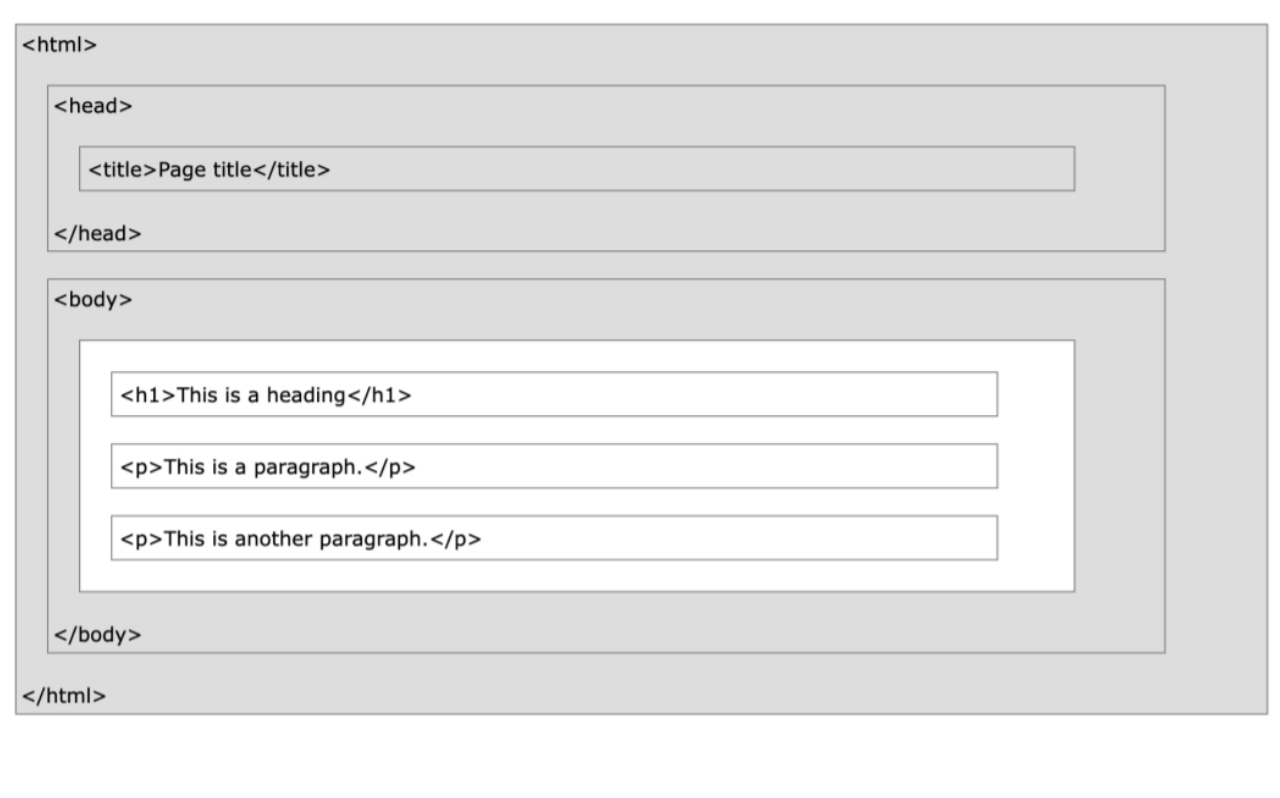
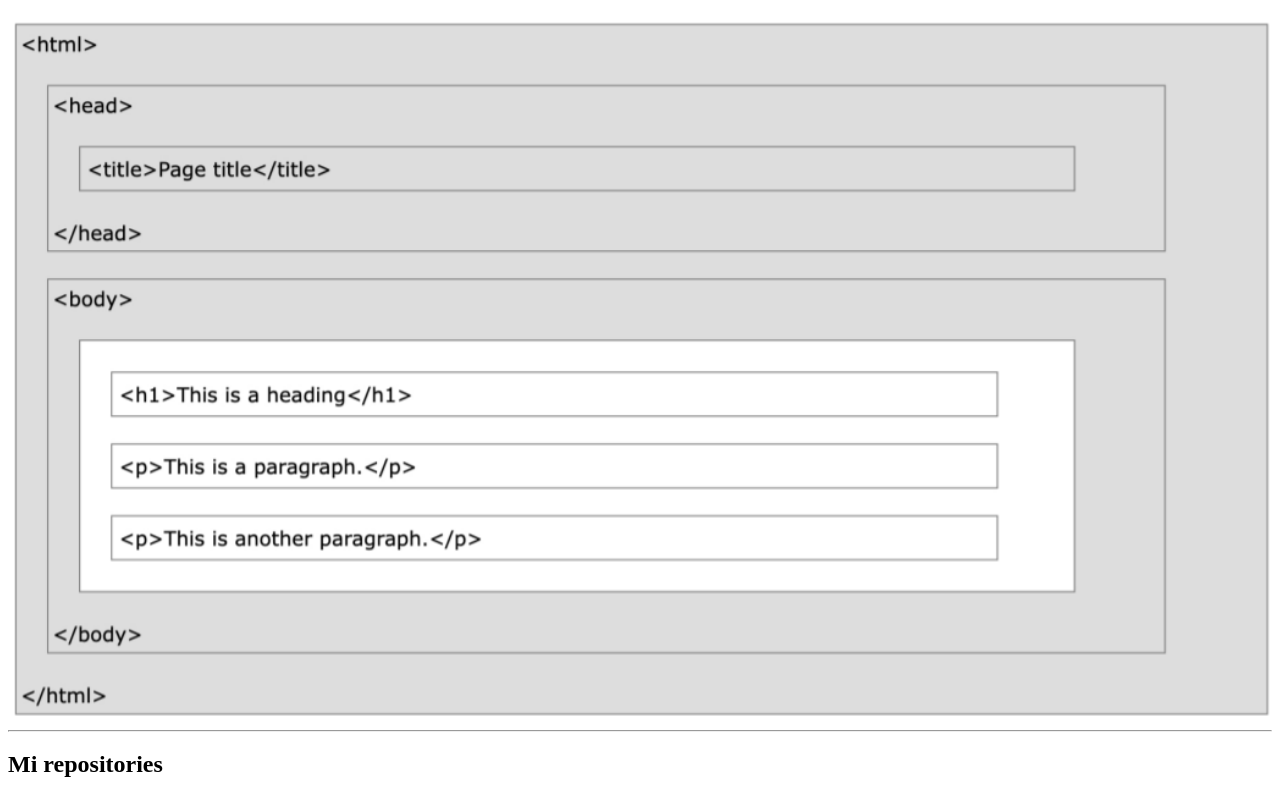
Before and after one commit to NilOrtega/SMX2-M12-IntroHTML-GitHubPages-main, a plain HTML site: page index.html in a window 1280 px wide. Shown: the part 518-1316 px from the top of the page. Before the commit the page ends 1248 px from the top, so only its background shows below. Drawn offline with Linux system fonts and the light colour scheme; files whose address does not match are found by name.

Commit message:
Añadir linia horizontal - añadir encabezado del titulo Mi repositories

```diff
--- a/index.html
+++ b/index.html
@@ -21,7 +21,9 @@
     <!--añadir imagen 2: "img2.png" y utilizar un ancho de 100% de imagen-->
     <img src="img2.png" alt="Imagen2" style="width: 100%;">
     <!--añadir una linea horizontal -->
+    <hr>
     <!--añadir un encabezado donde indiques el título de una nueva sección llamada "Mi repositories"  -->
+    <h2>Mi repositories</h2>
     <!--añadir dos enlaces a dos de tus repositorios de GITHUB que se han de abrir en pestañas diferentes del navegador. Ojo, que los repositorios han de ser públicos  -->
 
 </body>
```
